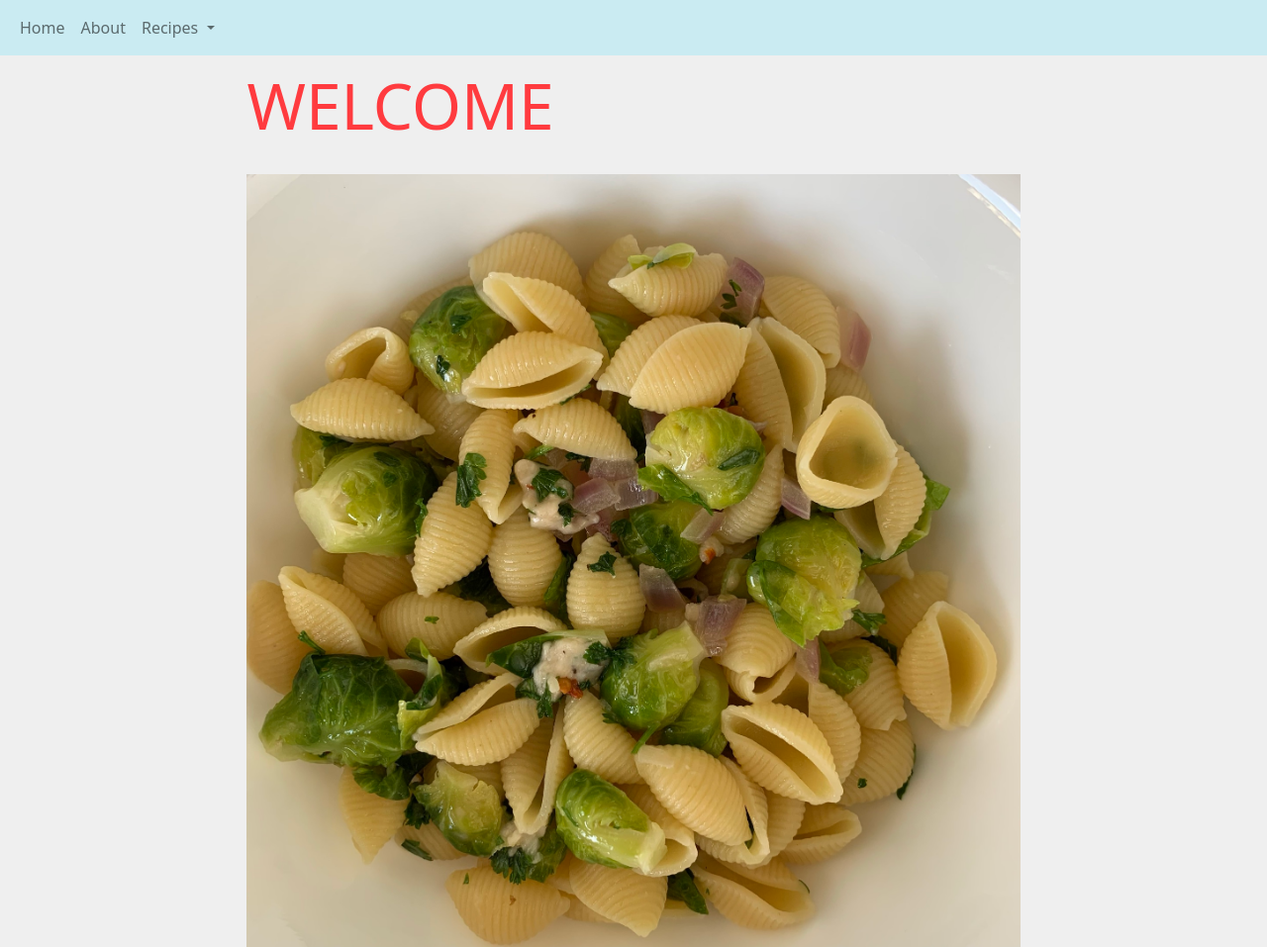
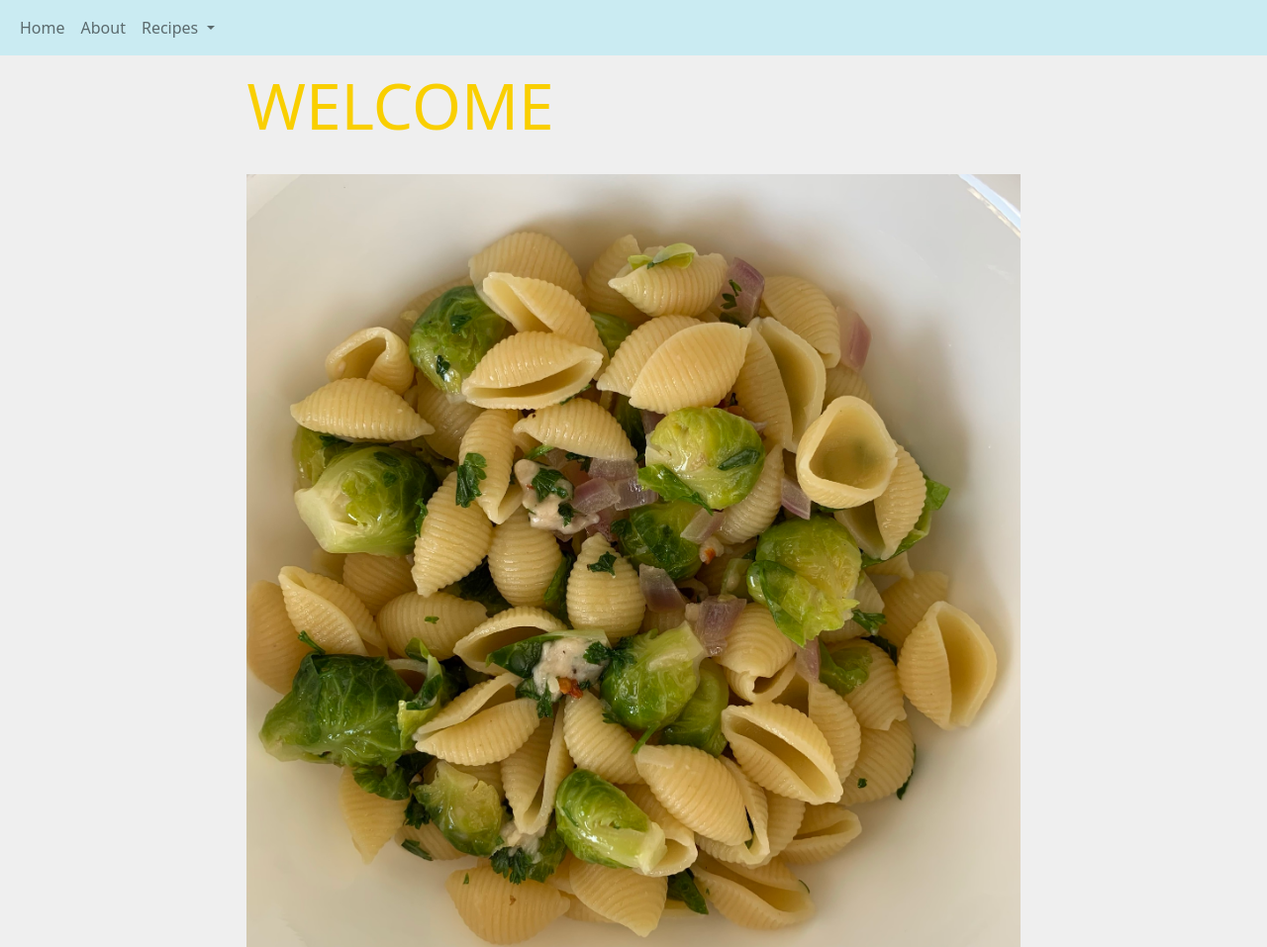
Before and after one commit to lindsaygoins/Recipe_Website, a plain HTML site: page blog/index.html in a window 1280 px wide. Shown: the whole page at 99% size. Drawn offline with nearby package versions, Linux system fonts and the light colour scheme.

Commit message:
Updated styling

```diff
--- a/static/categories.css
+++ b/static/categories.css
@@ -9,7 +9,7 @@ body {
 
 h1 {
     padding-bottom: 1%;
-    color: #FF3B3F;
+    color: #F9CF00;
 }
 
 .family {
--- a/static/index.css
+++ b/static/index.css
@@ -14,7 +14,7 @@ p {
 h1 {
   margin-left: 15%;
   padding-bottom: 2%;
-  color: #FF3B3F;
+  color: #F9CF00;
 }
 
 #carousel {
--- a/static/recipes.css
+++ b/static/recipes.css
@@ -10,7 +10,7 @@ body {
 h1 {
     margin-left: 15%;
     padding-bottom: 2%;
-    color: #FF3B3F;
+    color: #F9CF00;
 }
 
 .no_caption_pics {
```
